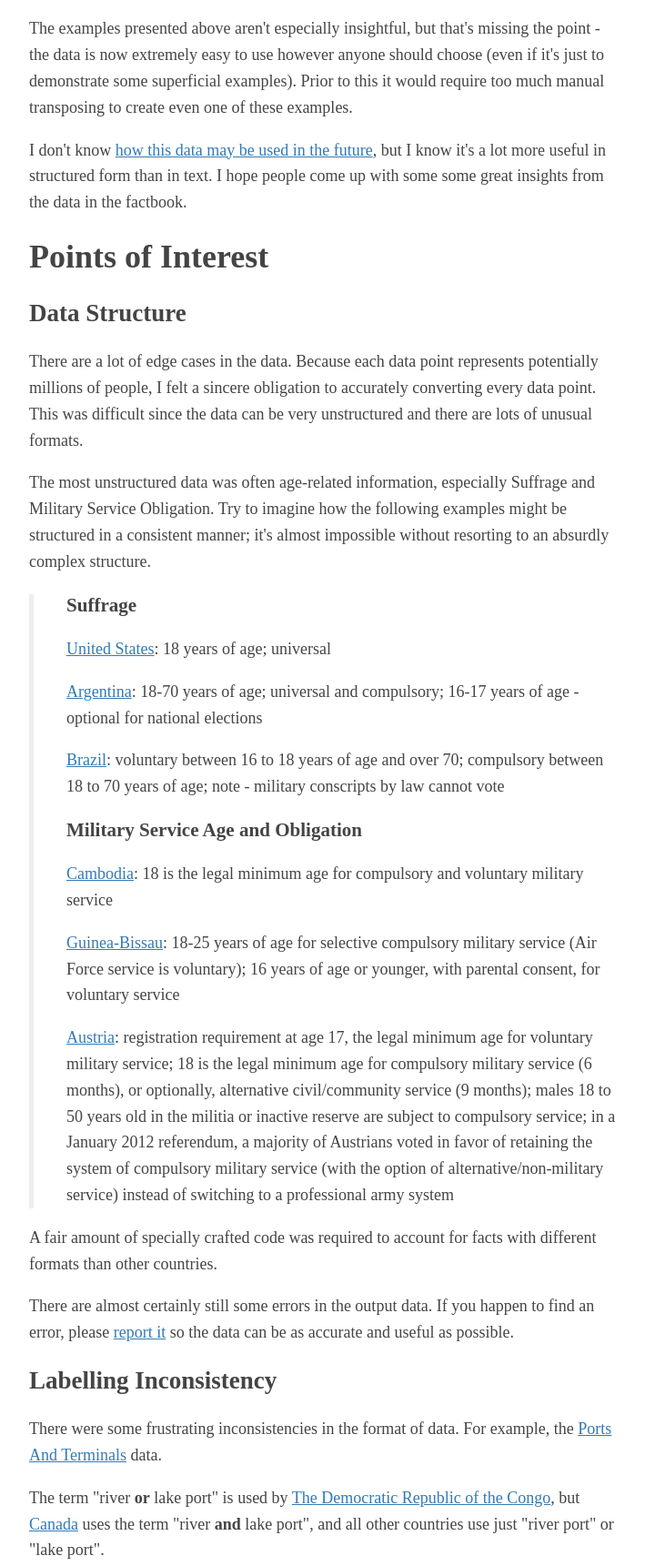
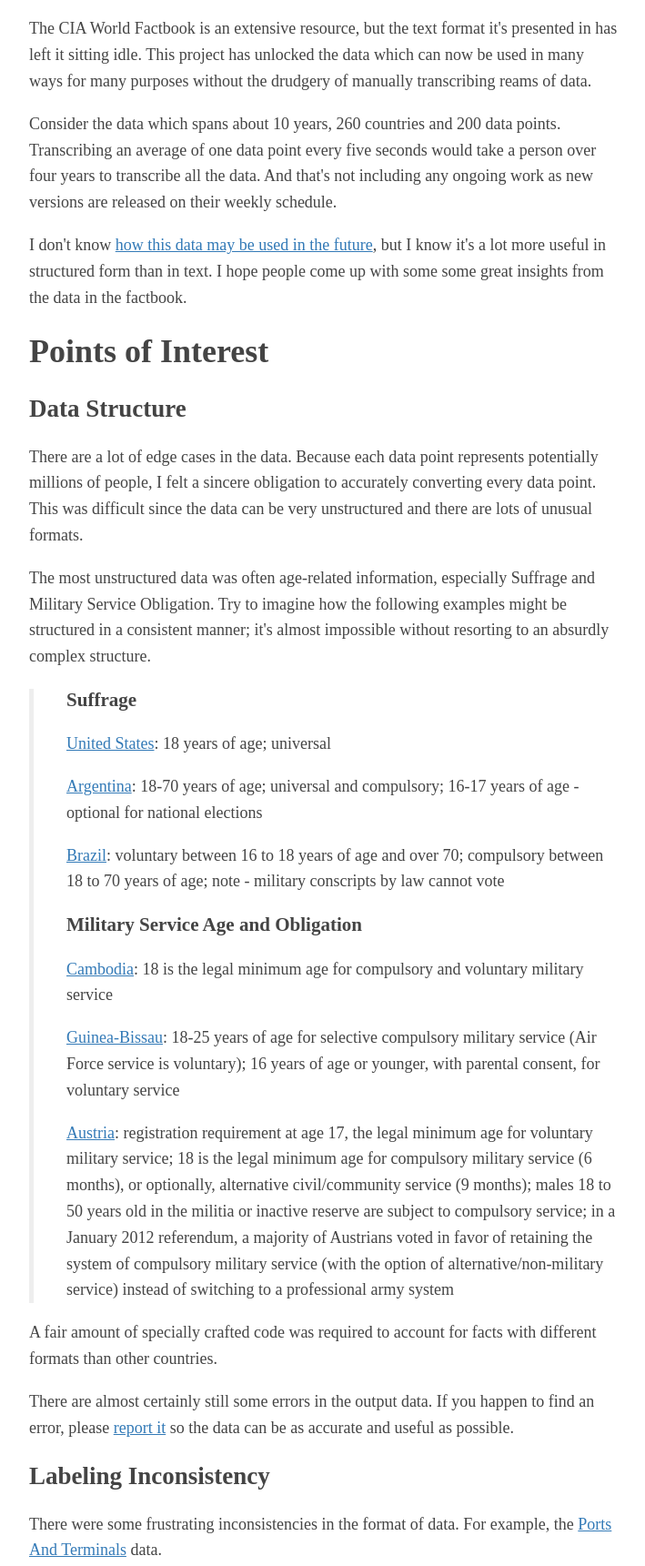
Before and after one commit to iancoleman/cia_world_factbook_api, a plain HTML site: page docs/exploring-the-cia-world-factbook/index.html in a window 1280 px wide. Shown: the part 5120-6841 px from the top of the page at 91% size, without its empty margins (283-992 px from the left). Drawn offline with Linux system fonts and the light colour scheme.

Commit message:
Fix typos and improve summary of blog post

```diff
--- a/docs/exploring-the-cia-world-factbook/index.html
+++ b/docs/exploring-the-cia-world-factbook/index.html
@@ -444,7 +444,11 @@
 <h2>Summary</h2>
 
 <p>
-The examples presented above aren't especially insightful, but that's missing the point - the data is now extremely easy to use however anyone should choose (even if it's just to demonstrate some superficial examples). Prior to this it would require too much manual transposing to create even one of these examples.
+The CIA World Factbook is an extensive resource, but the text format it's presented in has left it sitting idle. This project has unlocked the data which can now be used in many ways for many purposes without the drudgery of manually transcribing reams of data.
+</p>
+
+<p>
+Consider the data which spans about 10 years, 260 countries and 200 data points. Transcribing an average of one data point every five seconds would take a person over four years to transcribe all the data. And that's not including any ongoing work as new versions are released on their weekly schedule.
 </p>
 
 <p>
@@ -505,7 +509,7 @@
 so the data can be as accurate and useful as possible.
 </p>
 
-<h2>Labelling Inconsistency</h2>
+<h2>Labeling Inconsistency</h2>
 
 <p>
 There were some frustrating inconsistencies in the format of data. For example, the
@@ -579,7 +583,7 @@
 It looks like the site is served using Adobe ColdFusion. The stack trace contains a lot of information, but it isn't relevant data for the country so these kinds of pages are blacklisted by the scraper when they're found.
 </p>
 
-<h2>Personnel Influence</h2>
+<h2>Personal Influence</h2>
 
 <p>
 One particular error came up thanks to the presence of a personal greeting - "Hi Trent" - which can be seen on the
```
